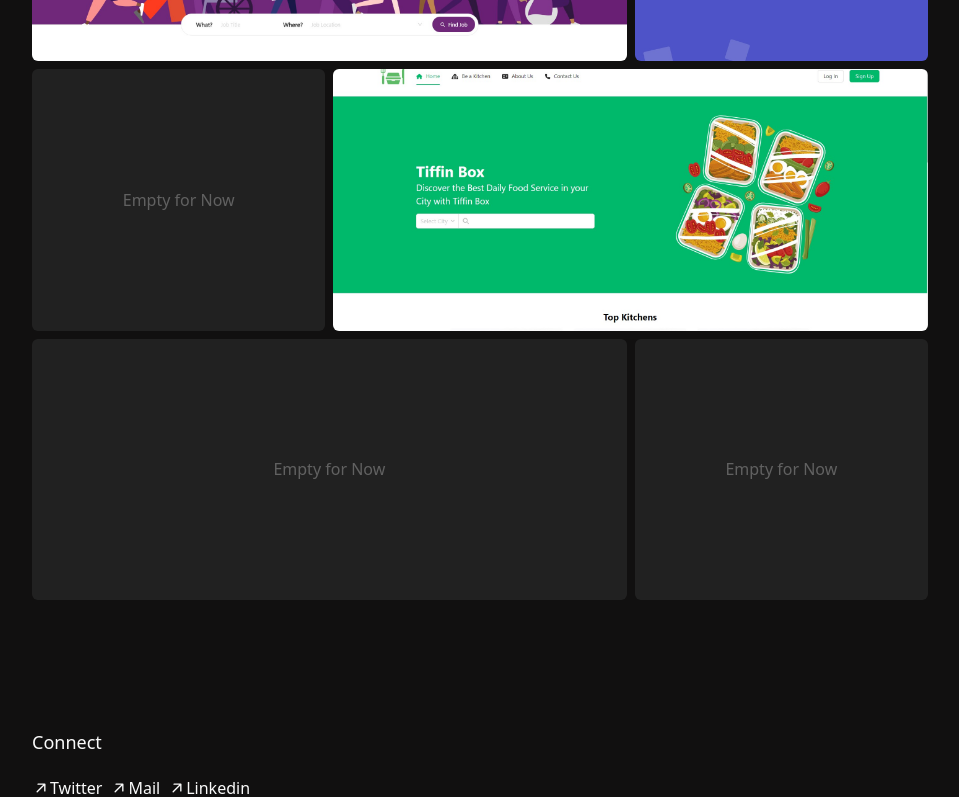
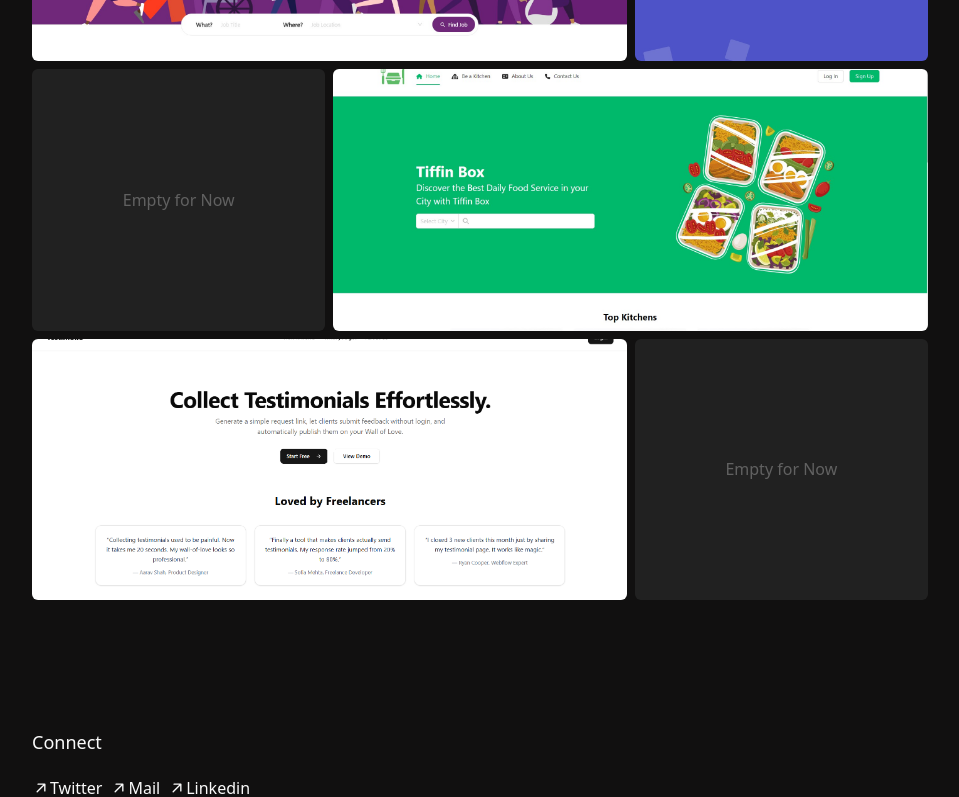
Before and after one commit to thefstalphabet/portfolio-v4, a React (Vite) app: page /products in a window 1280 px wide. Shown: the part 384-1181 px from the top of the page, without its empty margins (160-1119 px from the left). Built offline with nearby package versions, Linux system fonts and the light colour scheme.

Commit message:
Update: new project

```diff
--- a/src/pages/products.tsx
+++ b/src/pages/products.tsx
@@ -1,6 +1,7 @@
 import { Skeleton } from "../components/ui/skeleton";
 import getHired from "../assets/products/get-hired.jpg";
 import tiffinBox from "../assets/products/tiffin-box.jpg";
+import testimolio from "../assets/products/testimolio.png";
 import portfolio from "../assets/products/portfolio.jpg";
 import ProductCard from "../components/ui/product-card";
 import Connect from "../components/connect";
@@ -33,9 +34,16 @@
           githubUrl="https://github.com/thefstalphabet/tiffin-box-ui"
           hostUrl="https://tiffin-box.netlify.app/"
         />
-        <Skeleton className="flex justify-center items-center bento-item col-span-2 animate-pulse flex-center">
+        {/* <Skeleton className="flex justify-center items-center bento-item col-span-2 animate-pulse flex-center">
           Empty for Now
-        </Skeleton>
+        </Skeleton> */}
+        <ProductCard
+          view="col"
+          size={2}
+          image={testimolio}
+          githubUrl="https://github.com/thefstalphabet/testimolio"
+          hostUrl="https://testimolio.vercel.app/"
+        />
         <Skeleton className="flex justify-center items-center ">
           Empty for Now
         </Skeleton>
```
Also changed, not shown: src/assets/products/testimolio.png (added).
